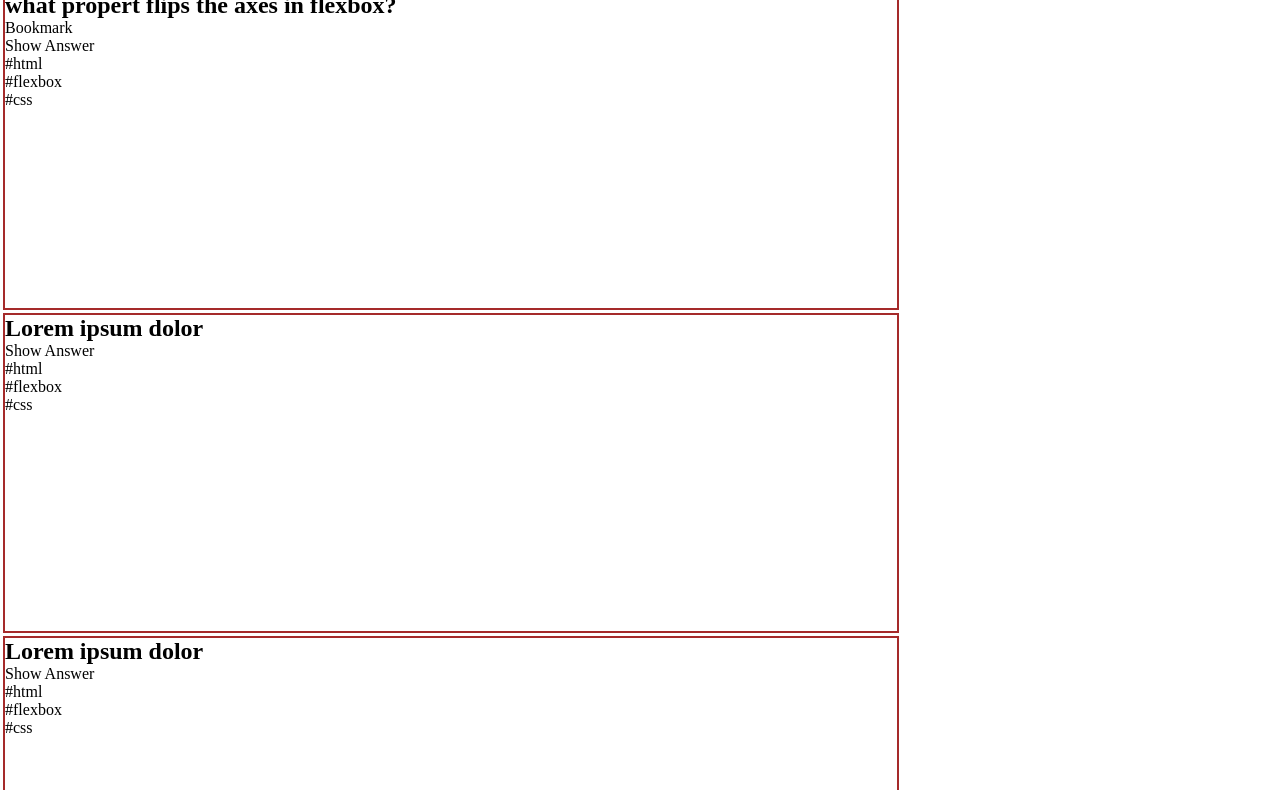
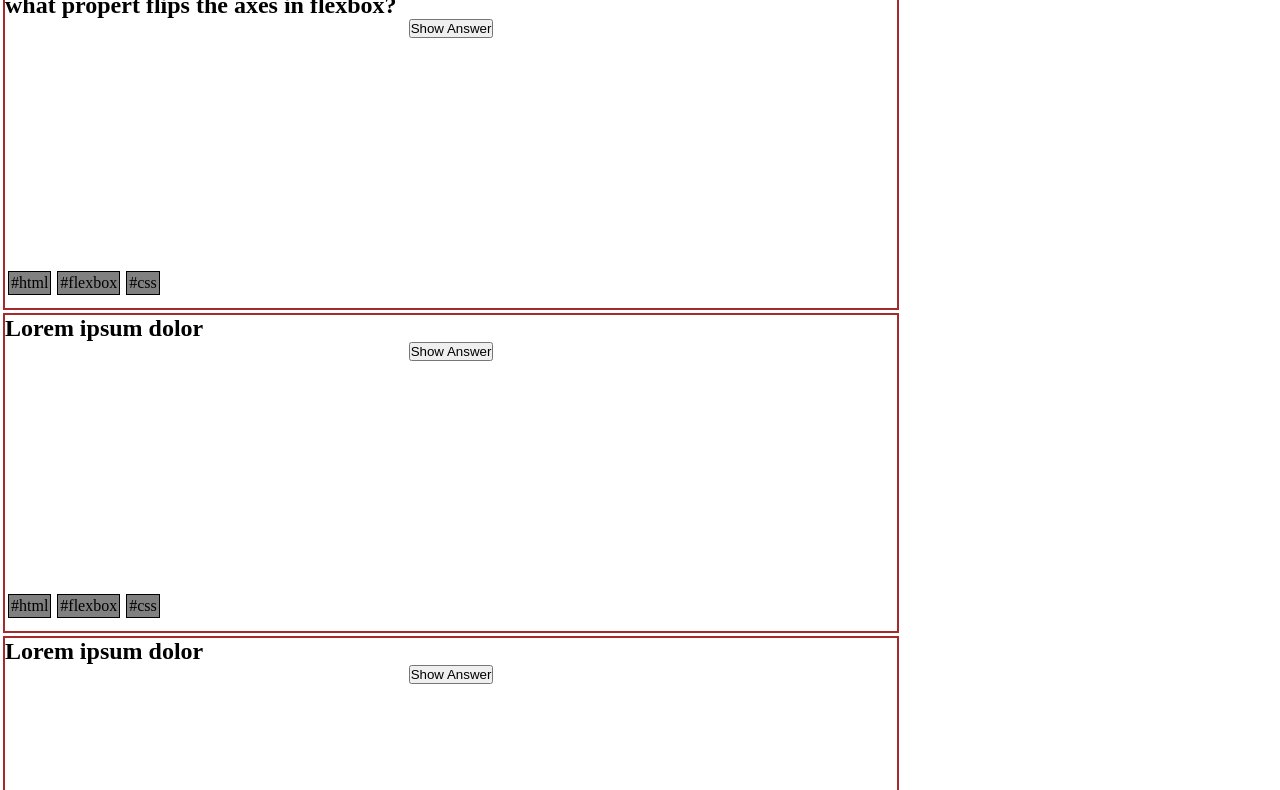
Before and after one commit to MoritzSchulenburg/project1-quiz-app, a plain HTML site: page index.html in a window 1280 px wide. Shown: the part 54-844 px from the top of the page. Drawn offline with Linux system fonts and the light colour scheme.

Commit message:
fourth steps

```diff
--- a/css/global.css
+++ b/css/global.css
@@ -5,6 +5,8 @@
 }
 
 header {
+  width: 70%;
+  height: 40%;
   border: 2px solid black;
   background-color: rgb(59, 38, 161);
   color: rgb(178, 57, 57);
@@ -17,14 +19,40 @@ header h1 {
   display: flex;
   justify-content: center;
 }
-.card {
+.card__container {
+  display: flex;
+  position: relative;
   width: 70%;
   height: 40vh;
   margin: 3px;
   border: 2px solid brown;
   flex-direction: column;
-  justify-content: column;
+}
+
+button {
+  align-self: center;
   align-items: center;
+}
+
+.card p {
+  display: inline-block;
+  border: 2px solid black;
+}
+
+.card__container__tagbox {
+  display: flex;
+  flex-direction: row;
+  align-self: flex-start;
+  position: absolute;
+  bottom: 10px;
+}
+
+.card__container__tagbox li {
+  margin: 3px;
+  border: 1px solid black;
+  padding: 2px;
+  background-color: gray;
+  list-style: none;
 }
 
 .Show .question__card__answer {
--- a/index.html
+++ b/index.html
@@ -13,29 +13,28 @@
       <h1>Quiz-App</h1>
     </header>
     <main>
-      <section class="card">
+      <section class="card__container">
         <h2>what propert flips the axes in flexbox?</h2>
-        <p>Bookmark</p>
-        <p>Show Answer</p>
-        <ul>
+        <button>Show Answer</button>
+        <ul class="card__container__tagbox">
           <li>#html</li>
           <li>#flexbox</li>
           <li>#css</li>
         </ul>
       </section>
-      <section class="card">
+      <section class="card__container">
         <h2>Lorem ipsum dolor</h2>
-        <p>Show Answer</p>
-        <ul>
+        <button>Show Answer</button>
+        <ul class="card__container__tagbox">
           <li>#html</li>
           <li>#flexbox</li>
           <li>#css</li>
         </ul>
       </section>
-      <section class="card">
+      <section class="card__container">
         <h2>Lorem ipsum dolor</h2>
-        <p>Show Answer</p>
-        <ul>
+        <button>Show Answer</button>
+        <ul class="card__container__tagbox">
           <li>#html</li>
           <li>#flexbox</li>
           <li>#css</li>
```
